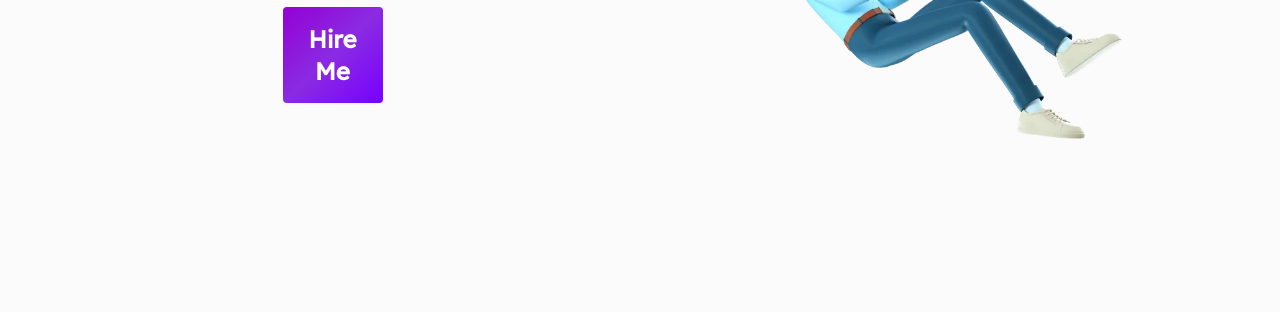
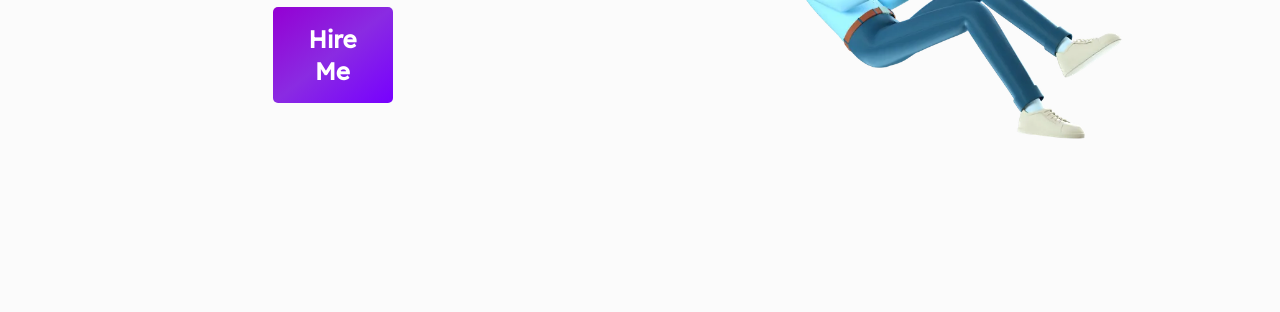
Before and after one commit to Mohamedwaleeddd/portfolioo, a plain HTML site: page index.html in a window 1280 px wide. Shown: the part 455-767 px from the top of the page. Drawn offline with Linux system fonts and the light colour scheme.

Commit message:
style.css

```diff
--- a/style.css
+++ b/style.css
@@ -636,14 +636,12 @@ textarea{
   background-image: linear-gradient(to bottom right, darkviolet, blueviolet, #7700ff);
   border: 0;
   color: #fff;
-  border-radius: .25rem;
-  width: 100px;
+  border-radius: 5px;
+  width: 120px;
   box-sizing: border-box;
-
   cursor: pointer;
-  font-size: 14px; /* 18px */
+  font-size: 14px;
   font-weight: 600;
-  line-height: 0.75rem; /* 28px */
   text-align: center;
   user-select: none;
   -webkit-user-select: none;
@@ -712,4 +710,4 @@ svg:hover {
 }
 .h4{
   color: #fff;
-}
+			     }
```
